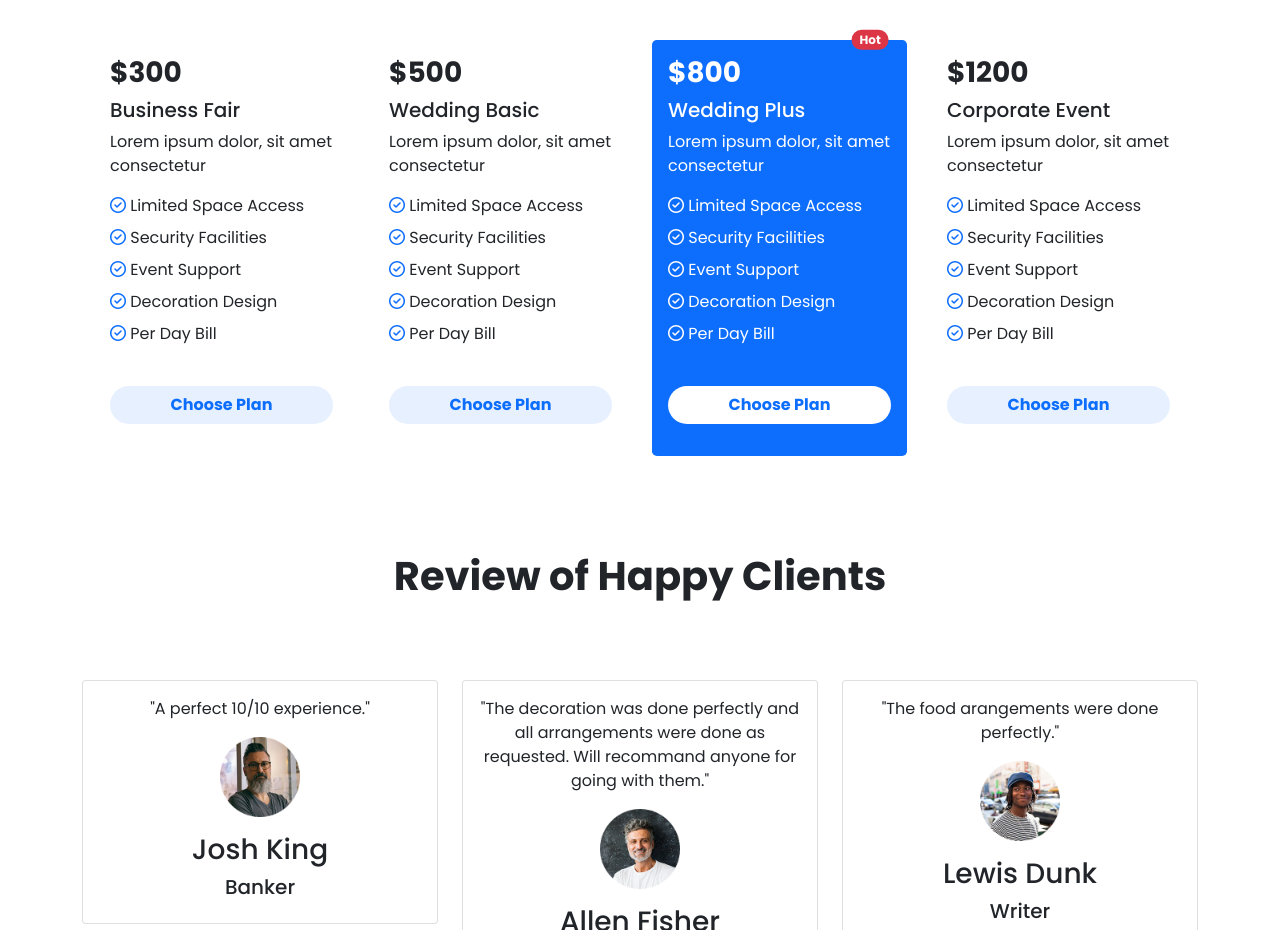
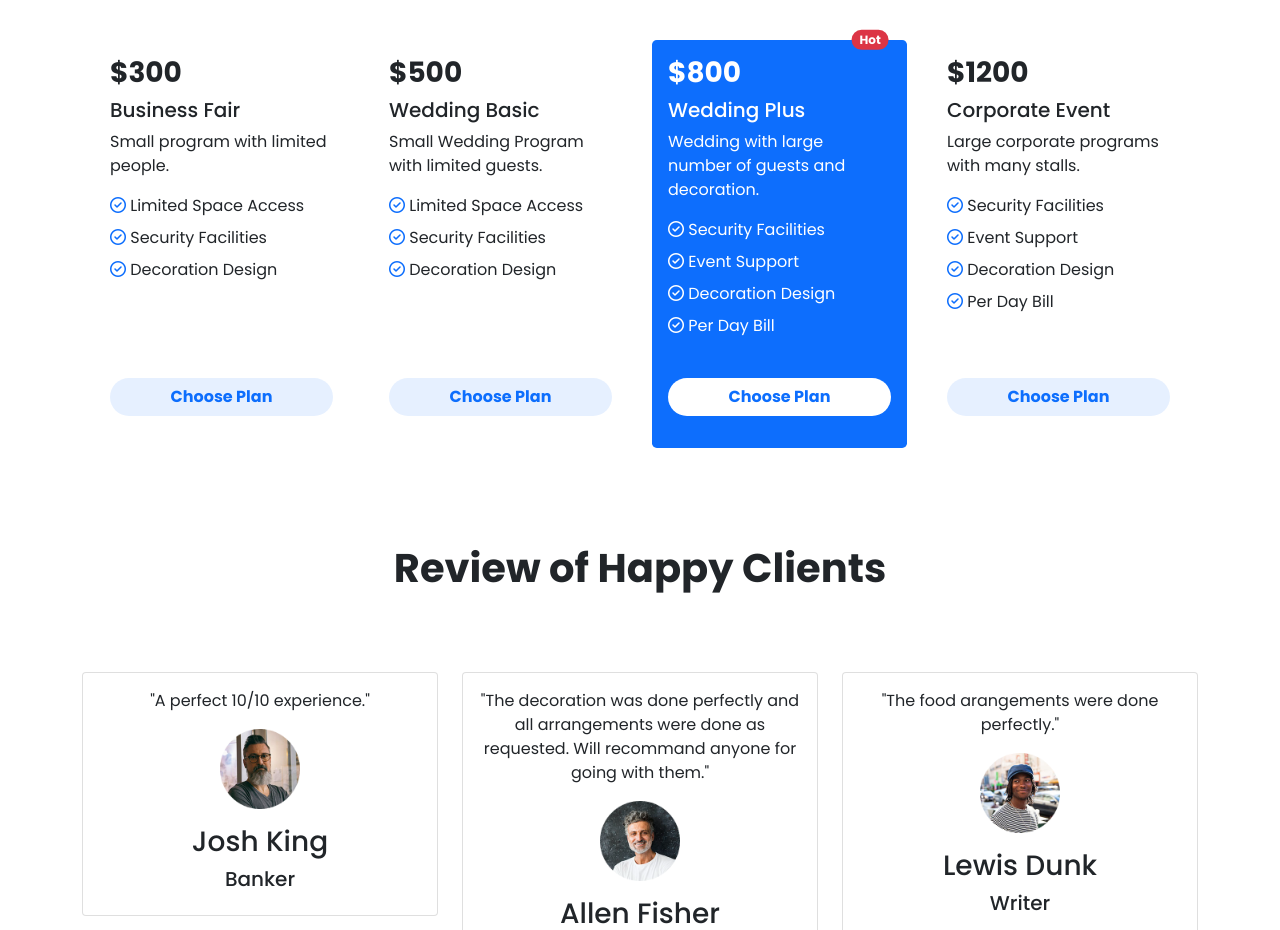
Before and after one commit to iammahir2020/convention-center, a plain HTML site: page index.html in a window 1280 px wide. Shown: the part 840-1770 px from the top of the page. Drawn offline with nearby package versions, Linux system fonts and the light colour scheme.

Commit message:
lorem ipsum text removed

```diff
--- a/index.html
+++ b/index.html
@@ -118,13 +118,13 @@
                         <div class="card-body">
                             <h3 class="fw-bolder card-title">$300</h3>
                             <h5 class="card-title">Business Fair</h5>
-                            <p>Lorem ipsum dolor, sit amet consectetur</p>
+                            <p>Small program with limited people.</p>
                             <ul class="list-unstyled">
                                 <li class="mb-2"><i class="far fa-check-circle text-primary"></i>  Limited Space Access</li>
                                 <li class="mb-2"><i class="far fa-check-circle text-primary"></i>  Security Facilities</li>
-                                <li class="mb-2"><i class="far fa-check-circle text-primary"></i>  Event Support</li>
+                                <!-- <li class="mb-2"><i class="far fa-check-circle text-primary"></i>  Event Support</li> -->
                                 <li class="mb-2"><i class="far fa-check-circle text-primary"></i>  Decoration Design</li>
-                                <li class="mb-2"><i class="far fa-check-circle text-primary"></i>  Per Day Bill</li>
+                                <!-- <li class="mb-2"><i class="far fa-check-circle text-primary"></i>  Per Day Bill</li> -->
                             </ul>
                         </div>
                         <div class="card-footer border-0 bg-transparent">
@@ -138,13 +138,13 @@
                         <div class="card-body">
                             <h3 class="fw-bolder card-title">$500</h3>
                             <h5 class="card-title">Wedding Basic</h5>
-                            <p>Lorem ipsum dolor, sit amet consectetur</p>
+                            <p>Small Wedding Program with limited guests.</p>
                             <ul class="list-unstyled">
                               <li class="mb-2"><i class="far fa-check-circle text-primary"></i>  Limited Space Access</li>
                               <li class="mb-2"><i class="far fa-check-circle text-primary"></i>  Security Facilities</li>
-                              <li class="mb-2"><i class="far fa-check-circle text-primary"></i>  Event Support</li>
+                              <!-- <li class="mb-2"><i class="far fa-check-circle text-primary"></i>  Event Support</li> -->
                               <li class="mb-2"><i class="far fa-check-circle text-primary"></i>  Decoration Design</li>
-                              <li class="mb-2"><i class="far fa-check-circle text-primary"></i>  Per Day Bill</li>
+                              <!-- <li class="mb-2"><i class="far fa-check-circle text-primary"></i>  Per Day Bill</li> -->
                           </ul>
                         </div>
                         <div class="card-footer border-0 bg-transparent">
@@ -158,9 +158,9 @@
                         <div class="card-body">
                             <h3 class="fw-bolder card-title">$800</h3>
                             <h5 class="card-title">Wedding Plus</h5>
-                            <p>Lorem ipsum dolor, sit amet consectetur</p>
+                            <p>Wedding with large number of guests and decoration.</p>
                             <ul class="list-unstyled">
-                              <li class="mb-2"><i class="far fa-check-circle text-white"></i>  Limited Space Access</li>
+                              <!-- <li class="mb-2"><i class="far fa-check-circle text-white"></i>  Limited Space Access</li> -->
                               <li class="mb-2"><i class="far fa-check-circle text-white"></i>  Security Facilities</li>
                               <li class="mb-2"><i class="far fa-check-circle text-white"></i>  Event Support</li>
                               <li class="mb-2"><i class="far fa-check-circle text-white"></i>  Decoration Design</li>
@@ -185,9 +185,9 @@
                         <div class="card-body">
                             <h3 class="fw-bolder card-title">$1200</h3>
                             <h5 class="card-title">Corporate Event</h5>
-                            <p>Lorem ipsum dolor, sit amet consectetur</p>
+                            <p>Large corporate programs with many stalls.</p>
                             <ul class="list-unstyled">
-                              <li class="mb-2"><i class="far fa-check-circle text-primary"></i>  Limited Space Access</li>
+                              <!-- <li class="mb-2"><i class="far fa-check-circle text-primary"></i>  Limited Space Access</li> -->
                               <li class="mb-2"><i class="far fa-check-circle text-primary"></i>  Security Facilities</li>
                               <li class="mb-2"><i class="far fa-check-circle text-primary"></i>  Event Support</li>
                               <li class="mb-2"><i class="far fa-check-circle text-primary"></i>  Decoration Design</li>
```
